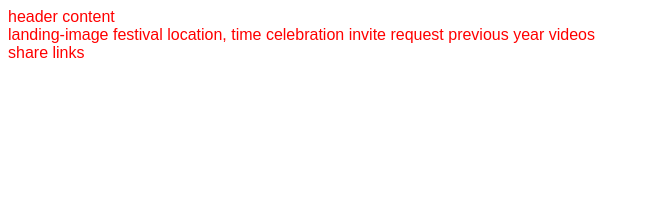
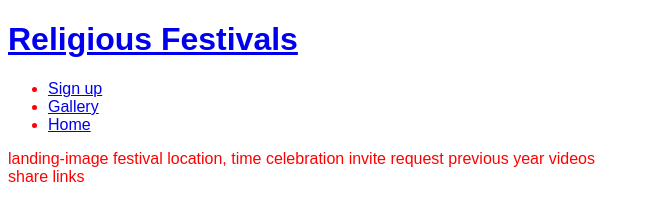
Before and after one commit to Tamirucode/religious-festivals, a plain HTML site: page index.html in a window 1280 px wide. Shown: the whole page, without its empty margins (0-650 px from the left). Drawn offline with Linux system fonts and the light colour scheme.

Commit message:
add basic header structure

```diff
--- a/index.html
+++ b/index.html
@@ -10,7 +10,24 @@
     <title>Religious Festivals</title>
 </head>
 <body>
-    <header>header content</header>
+    <header>
+        <a href="index.html">
+            <h1 id="logo">Religious Festivals </h1>
+        </a>
+        <nav>
+            <ul id="menu">
+                <li>
+                    <a href="#">Sign up</a>
+                </li>
+                <li>
+                    <a href="#">Gallery</a>
+                </li>
+                <li>
+                    <a href="index.html" >Home</a>
+                </li>
+            </ul>
+        </nav>
+    </header>
     <secttion>
         landing-image
     </secttion>
```
